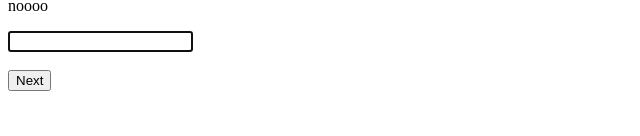
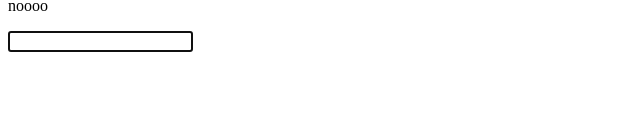
Before and after one commit to emre6943/Survey-Website-With-Notion-Database, an Angular app: page /c2/1 in a window 1280 px wide. Shown: the part 164-300 px from the top of the page, without its empty margins (0-640 px from the left). Built offline with nearby package versions, Linux system fonts and the light colour scheme.

Commit message:
some small changes

```diff
--- a/src/app/pages/experiment-c1/experiment-c1.component.ts
+++ b/src/app/pages/experiment-c1/experiment-c1.component.ts
@@ -14,9 +14,9 @@ export class ExperimentC1Component implements OnInit {
   name: string = "";
 
   atWord: number = 0;
-  testNum: number = 1 * 2; // 10 * 2?
+  testNum: number = 3 * 2; // 10 * 2?
   showTheButton: boolean = false;
-  showTheButtonAfterSeconds: number = 3; // 10; TODO
+  showTheButtonAfterSeconds: number = 10; // 10; TODO
 
   wordPair: string = "";
   randomWord: string = "";
@@ -39,7 +39,7 @@ export class ExperimentC1Component implements OnInit {
     this.randomWord = this.getRandomWord();
 
     setTimeout(() => {
-      this.showTheButton = true;
+      this.next()
     }, this.showTheButtonAfterSeconds * 1000);
   }
 
@@ -93,7 +93,7 @@ export class ExperimentC1Component implements OnInit {
       // button timer
       this.showTheButton = false;
       setTimeout(() => {
-        this.showTheButton = true;
+        this.next();
       }, this.showTheButtonAfterSeconds * 1000);
       return;
     }
@@ -137,7 +137,7 @@ export class ExperimentC1Component implements OnInit {
     // button timer
     this.showTheButton = false;
     setTimeout(() => {
-      this.showTheButton = true;
+      this.next();
     }, this.showTheButtonAfterSeconds * 1000);
   }
 
--- a/src/app/pages/experiment-c2/experiment-c2.component.ts
+++ b/src/app/pages/experiment-c2/experiment-c2.component.ts
@@ -14,9 +14,9 @@ export class ExperimentC2Component implements OnInit {
   name: string = "";
 
   atWord: number = 0;
-  testNum: number = 1 * 2; // 10 * 2 ?
+  testNum: number = 3 * 2; // 10 * 2 ? // kac tane kelime test etmek istedigin
   showTheButton: boolean = false;
-  showTheButtonAfterSeconds: number = 3; // 10; TODO
+  showTheButtonAfterSeconds: number = 10; // 10; TODO
 
   realWord: string = "";
   realWordAnswer: string = "";
@@ -39,7 +39,7 @@ export class ExperimentC2Component implements OnInit {
     this.randomWord = this.getRandomWord();
 
     setTimeout(() => {
-      this.showTheButton = true;
+      this.next()
     }, this.showTheButtonAfterSeconds * 1000);
   }
 
@@ -84,7 +84,7 @@ export class ExperimentC2Component implements OnInit {
       // button timer
       this.showTheButton = false;
       setTimeout(() => {
-        this.showTheButton = true;
+        this.next()
       }, this.showTheButtonAfterSeconds * 1000);
       return;
     }
@@ -124,7 +124,7 @@ export class ExperimentC2Component implements OnInit {
     // button timer
     this.showTheButton = false;
     setTimeout(() => {
-      this.showTheButton = true;
+      this.next()
     }, this.showTheButtonAfterSeconds * 1000);
   }
 
--- a/src/app/pages/start/start.component.css
+++ b/src/app/pages/start/start.component.css
@@ -0,0 +1,3 @@
+.amcik {
+    color: green;
+  }
--- a/src/app/pages/start/start.component.html
+++ b/src/app/pages/start/start.component.html
@@ -1,7 +1,8 @@
-<h1>SAY YES BOOMER</h1>
+<h1 class="amcik">SAY YES BOOMER</h1>
 <h2>Whats your name?*</h2>
 <a href="https://cors-anywhere.herokuapp.com/corsdemo" target="_blank" (click)="allowCross = true">You Must Go to This Link and Give Temporary Access</a>
 <br><br>
 <input type="text" [(ngModel)]="name" (keypress)="submit($event)" required>
 <br><br>
 <button *ngIf="showTheButton && allowCross && name != ''" (click)="goToExperiment()">Yes</button>
+<button (click)="goToTest()">Anen</button>
--- a/src/app/pages/start/start.component.ts
+++ b/src/app/pages/start/start.component.ts
@@ -42,6 +42,10 @@ export class StartComponent implements OnInit {
     this.openFullscreen();
   }
 
+  goToTest(): void {
+    this.router.navigate([`test`]);
+  }
+
   openFullscreen() {
     if (this.elem.requestFullscreen) {
       this.elem.requestFullscreen();
```
Also changed, not shown: src/app/pages/test/test.component.html (added, +1 -0 lines), src/app/pages/test/test.component.ts (added, +15 -0 lines), src/app/pages/test/test.component.css (added), 1 other file (tests, documents, lock files or other folders).
